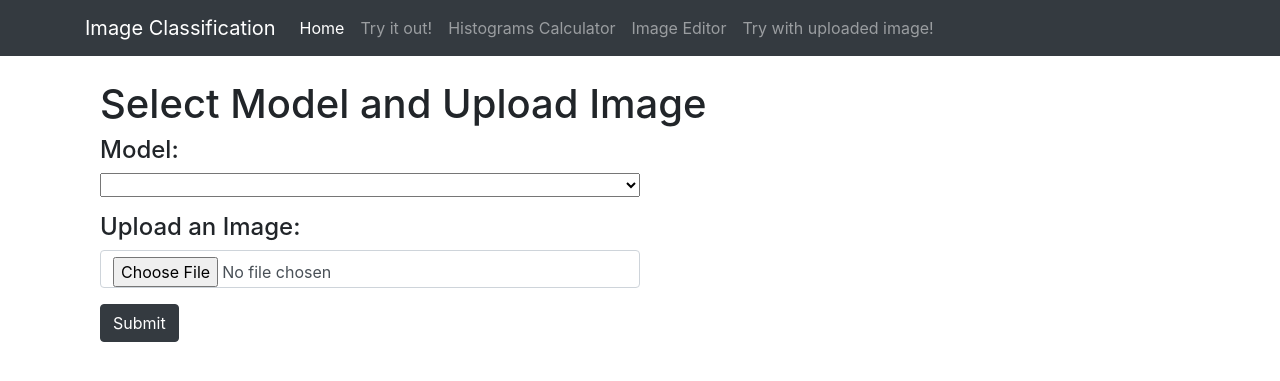
After one commit to unica-isde/isde-projects-2024-F, a FastAPI app: template app/templates/classification_upload.html in a window 1280 px wide. The commit adds this page. Shown: the top 381 px of the page. Run offline with FastAPI, Linux system fonts and the light colour scheme; the template is opened without the code that fills it, so the values that code supplies are empty; some libraries are stand-ins or nearby versions.

Commit message:
Added two new FastAPI to main.py to: - GET only models infos (respect to model + images) - POST classify request with an uploaded image
Added a new form class to classification_form.py ho handle UploadImage data

Modified classification_utils.py:
Modified fetchimage util to handle uploadedimage fetches
Added a uploadimage utils

Added one line to config.py to specify uploads folder path

Modified base.html to add the new "try upload image" navbar item

```diff
--- a/app/config.py
+++ b/app/config.py
@@ -8,6 +8,7 @@ class Configuration:
 
     # classification
     image_folder_path = os.path.join(project_root, "static/imagenet_subset")
+    upload_folder_path = os.path.join(project_root, "static/uploads")
     models = (
         "resnet18",
         "alexnet",
--- a/app/templates/base.html
+++ b/app/templates/base.html
@@ -34,6 +34,9 @@
                 <li class="nav-item">
                     <a class="nav-link" href ="/editor">Image Editor</a>
                 </li>
+                <li class="nav-item">
+                    <a class="nav-link" href ="/upload">Try with uploaded image!</a>
+                </li>
             </ul>
         </div>
     </div>
--- /dev/null
+++ b/app/templates/classification_upload.html
@@ -0,0 +1,32 @@
+{% extends "base.html" %}
+
+{% block content %}
+
+    <div class="container mt-4">
+        <h1 class="text-left">Select Model and Upload Image</h1>
+
+         <form method="post" enctype="multipart/form-data">
+            <div class="mb-3">
+                <h4 class="text-left">Model:</h4>
+                <select name="model_id" class="form-select w-50">
+                    {% for model in models %}
+                        <option value="{{ model }}">{{ model }}</option>
+                    {% endfor %}
+                </select>
+            </div>
+
+            <div class="mb-3">
+                <h4 class="text-left">Upload an Image:</h4>
+                <input type="file" name="file" class="form-control w-50" id="imageUpload">
+            </div>
+
+            <button type="submit" class="btn btn-dark">Submit</button>
+        </form>
+    </div>
+
+<script>
+    document.getElementById("imageUpload").addEventListener("change", function() {
+        document.querySelector("select[name='image_id']").disabled = this.files.length > 0;
+    });
+</script>
+{% endblock %}
--- a/main.py
+++ b/main.py
@@ -1,11 +1,11 @@
 import json
-from fastapi import FastAPI, Request
+from fastapi import FastAPI, Request, UploadFile, Form, File
 from fastapi.responses import HTMLResponse
 from fastapi.staticfiles import StaticFiles
 from fastapi.templating import Jinja2Templates
 from app.config import Configuration
-from app.forms.classification_form import ClassificationForm, EditedImageForm
-from app.ml.classification_utils import classify_image
+from app.forms.classification_form import ClassificationForm, EditedImageForm, UploadedImageForm
+from app.ml.classification_utils import classify_image, store_uploaded_image
 from app.utils import list_images, edit_image
 
 app = FastAPI()
@@ -127,3 +127,36 @@ async def request_edited_classification(request: Request):
             "classification_scores": json.dumps(classification_scores),
         }
     )
+
+
+@app.get("/upload")
+def upload(request: Request):
+    return templates.TemplateResponse(
+        "classification_upload.html",
+        {
+            "request": request,
+            "models": Configuration.models
+        },
+    )
+
+@app.post("/upload")
+async def upload(request: Request, file: UploadFile = File(...), model_id: str = Form(...)):
+    print("PROVA DEBUG")
+    form = UploadedImageForm(file, model_id)
+
+    if not form.is_valid():
+        return {"errors": form.errors}
+
+    # Store the uploads image and classify it
+    filename = store_uploaded_image(file)
+    classification_scores = classify_image(model_id=model_id, img_id=filename)
+
+    return templates.TemplateResponse(
+        "classification_upload_output.html",
+        {
+            "request": request,
+            "image_id": filename,
+            "image_path": f"/static/uploads/{filename}",
+            "classification_scores": json.dumps(classification_scores),
+        },
+    )
```
Also changed, not shown: app/forms/classification_form.py (+24 -1 lines), app/ml/classification_utils.py (+14 -5 lines), app/templates/classification_upload_output.html (added, +47 -0 lines).
